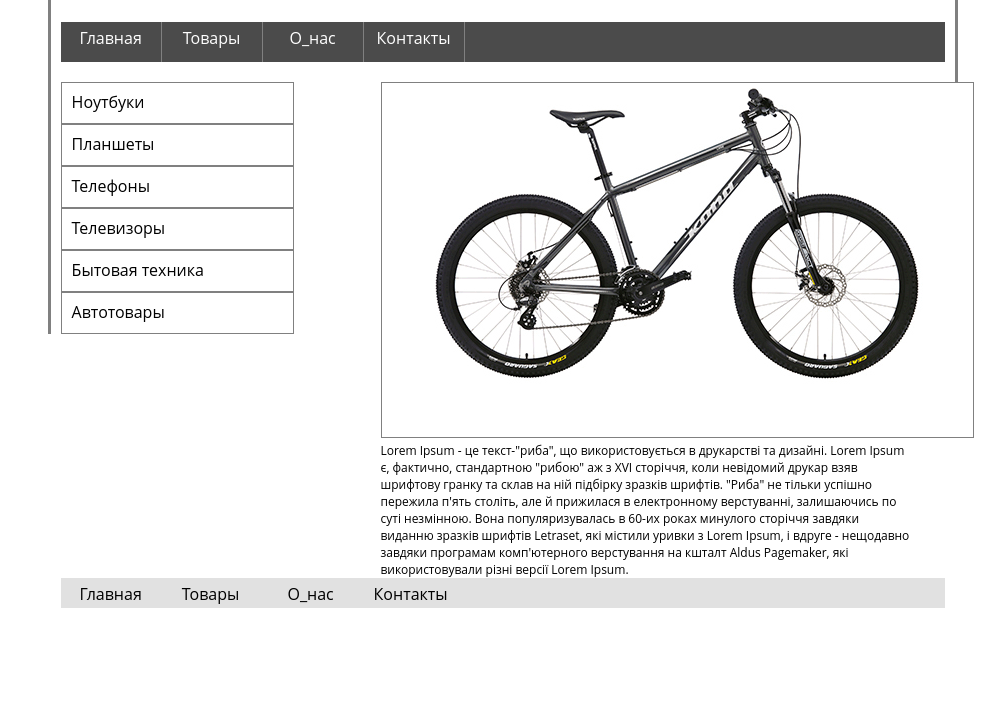
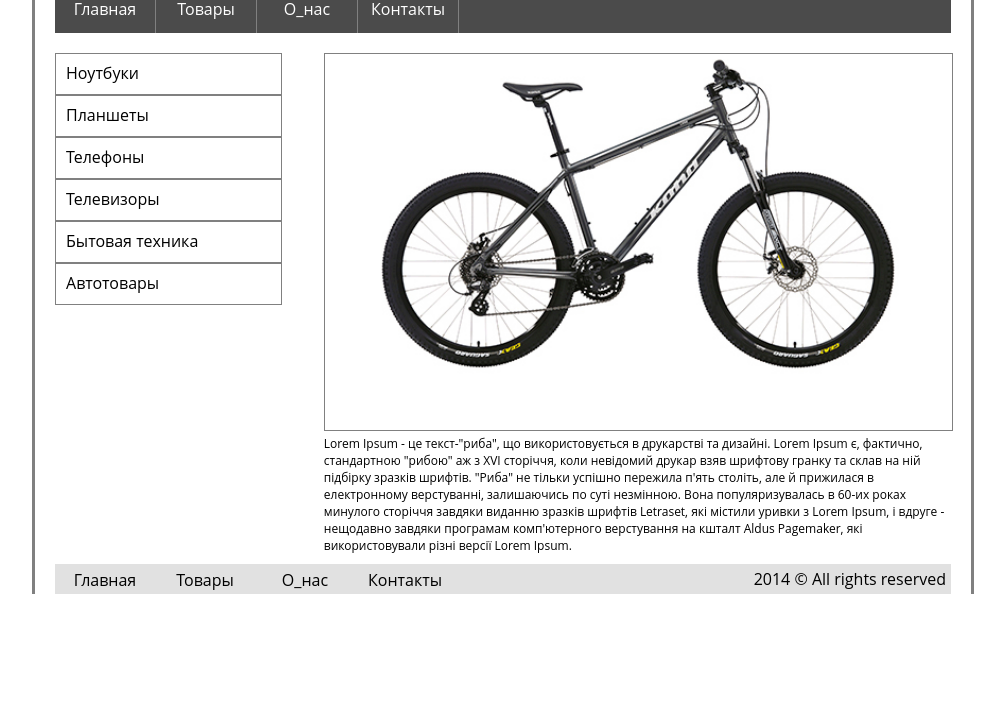
Before and after one commit to AlexandrHaiduk/HomeWork3, a plain HTML site: page index.html in a window 1280 px wide. Shown: the part 80-800 px from the top of the page, without its empty margins (137-1142 px from the left). Drawn offline with Linux system fonts and the light colour scheme.

Commit message:
Validate with 3wc

```diff
--- a/css/style.css
+++ b/css/style.css
@@ -1,6 +1,13 @@
     * {
       font-family: Open Sans;
+      margin: 0;
+      padding: 0;
       }
+
+      h1 {
+        margin-bottom: 20px;
+      }
+
     .box{
       position: inherit;
       border-style: solid;
@@ -8,15 +15,16 @@
       border-bottom: 0;
       border-color: grey;
       margin:auto;
-      padding-left: 10px;
-      padding-right: 10px;
+      margin-top: 10px;
+      padding-left: 20px;
+      padding-right: 20px;
       width: 70%;
       height: auto;
       }
 
 /* Меню верхнее */
    .topmenu {
-     mar     gin: 0;
+     margin: 0;
      padding: 0;
      float: left;
      width: 100%;
@@ -55,7 +63,7 @@
     .leftmenu a{
       display: inline-block;
       text-align: left;
-      width: 25%;
+      width: 24%;
       height: 40px;
       padding-left: 10px;
       margin: auto;
@@ -72,10 +80,17 @@
 
 /* Основной блок */
     .mainbox {
-      width: 60%;
+      width: 70%;
       float: right;
-      padding-right: 34px;
       font-size: 12px;
+      padding: 0 auto;
+      margin: 0 auto;
+      }
+
+      .clearfix:after{
+        content: '';
+        clear: both;
+        display: block;
       }
 
     .textbox{
@@ -84,12 +99,13 @@
 
 /* Нижнее меню */
     .footermenu {
-      margin: 0;
+      margin-top: 10px;
       padding: 0;
       float: left;
       width: 100%;
       background-color: #e1e1e1;
       list-style: none;
+      position: relative;
       }
 
     .footermenu li{
@@ -106,10 +122,23 @@
          color:black;
         }
 
+      .last {
+         display: block;
+         position: absolute;
+         right: 5px;
+         top: 4px;
+         width: auto;
+         height: 30px;
+         line-height: 2.1em
+         float: left;
+        }
+
     .footermenu a:hover {
       text-decoration: underline;
       }
 
     img {
-      border: grey solid 0.5px
+      border: grey solid 0.5px;
+      width: 100%;
+      height: auto;
       }
--- a/index.html
+++ b/index.html
@@ -1,13 +1,13 @@
-<!-- Home Work3 -->
 <!DOCTYPE html>
-  <html>
+  <html lang="uk">
     <head>
     <meta charset="utf-8">
     <title>Home Work3</title>
       <link rel="stylesheet" href="css/style.css">
     </head>
     <body>
-      <div class="box">
+
+      <div class="box clearfix">
       <H1>Fitness</H1>
       <ul class="topmenu">
       <li><a href="#">Главная</a></li>
@@ -16,9 +16,10 @@
       <li><a href="#">Контакты</a></li>
       </ul>
       <br>
-      <div class="mainbox">
+
+     <div class="mainbox">
       <img src="img/velo.gif" alt="велосипед" />
-      <div class="textbox">
+      <div class="textbox" >
         Lorem Ipsum - це текст-"риба", що використовується в друкарстві та дизайні.
         Lorem Ipsum є, фактично, стандартною "рибою" аж з XVI сторіччя, коли невідомий
         друкар  взяв шрифтову гранку та склав на ній підбірку зразків шрифтів.
@@ -30,7 +31,7 @@
         </div>
       </div>
 
-      <ul class="leftmenu">
+      <ul class="leftmenu" >
         <li><a href="#">Ноутбуки</a></li>
         <li><a href="#">Планшеты</a></li>
         <li><a href="#">Телефоны</a></li>
@@ -38,16 +39,17 @@
         <li><a href="#">Бытовая техника</a></li>
         <li><a href="#">Автотовары</a></li>
       </ul>
+      <br><br><br><br><br><br><br><br><br><br><br>
 
       <footer>
-        <ul class="footermenu">
+        <ul class="footermenu clearfix" >
         <li><a href="#">Главная</a></li>
         <li><a href="#">Товары</a></li>
         <li><a href="#">О_нас</a></li>
         <li><a href="#">Контакты</a></li>
+        <li class="last">2014 &copy; All rights reserved</li>
         </ul>
       </footer>
-
       </div>
 
     </body>
```
Lines whose indentation alone changed are shown as unchanged.
